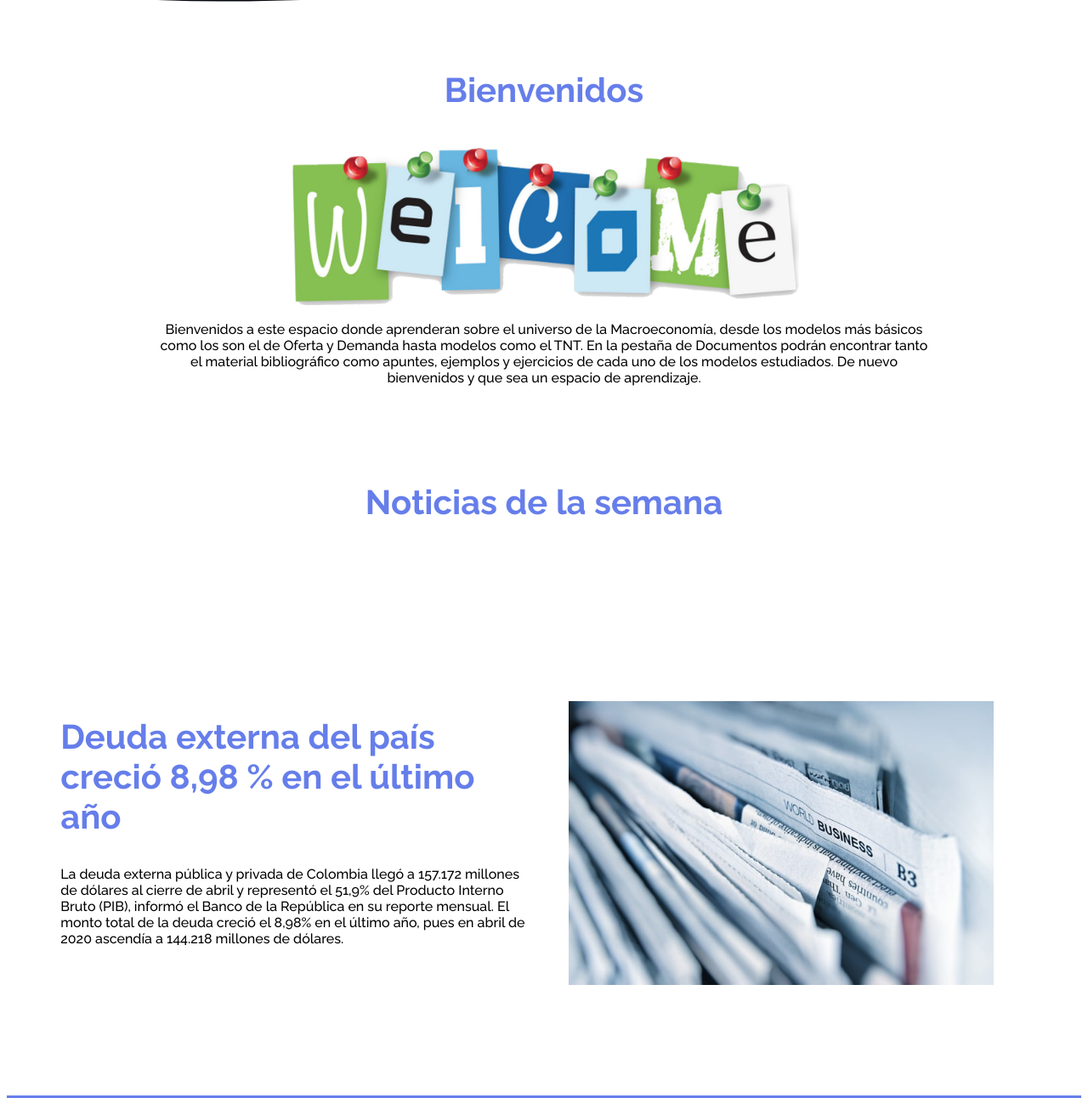
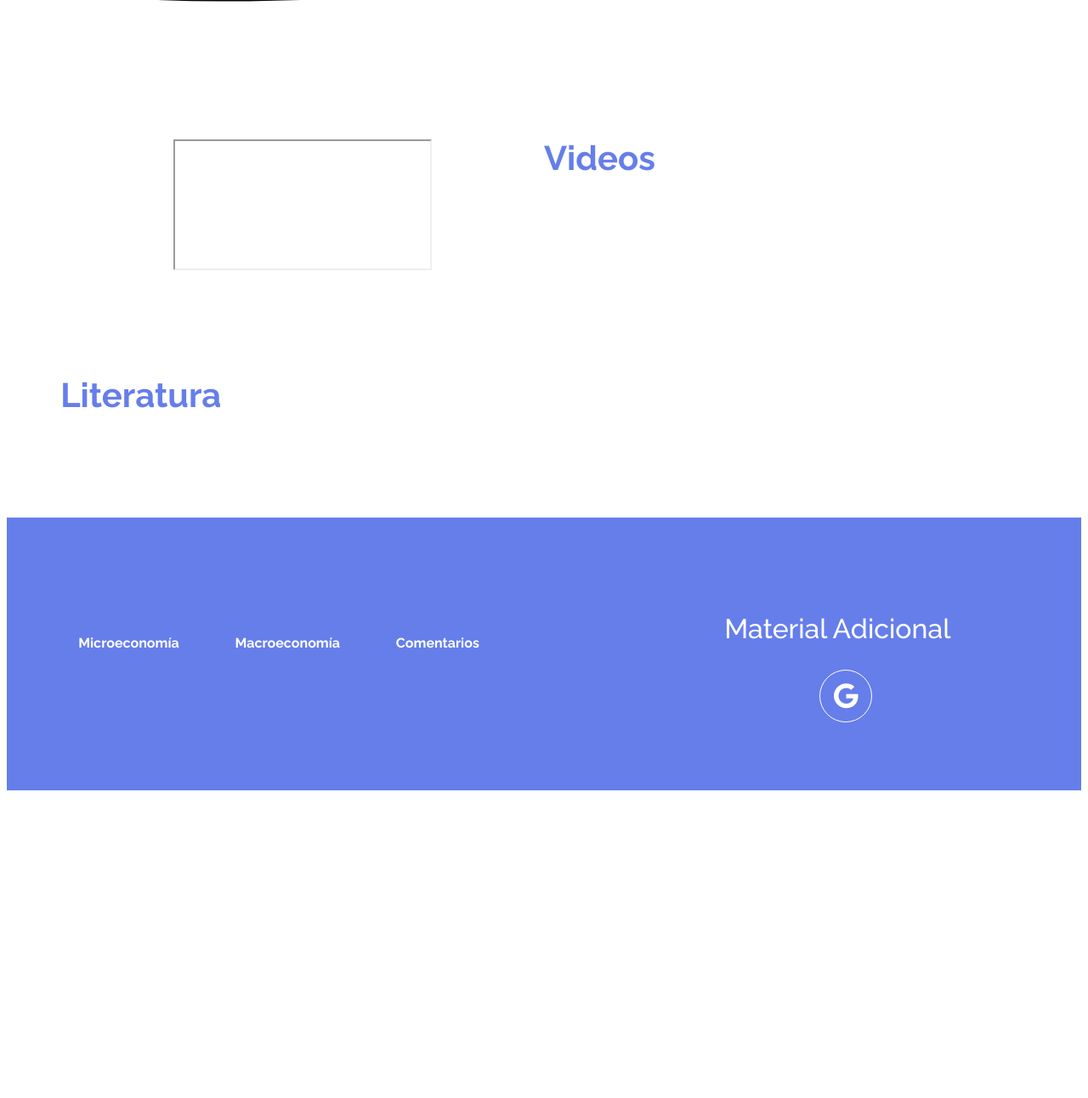
Before and after one commit to EconomiaParaTodos/Liter_Macro, a plain HTML site: page index.html in a window 1280 px wide. Shown: the part 759-2051 px from the top of the page at 85% size. After the commit the page ends 1697 px from the top, so only its background shows below. Drawn offline with Linux system fonts and the light colour scheme.

Commit message:
Update index.html

```diff
--- a/index.html
+++ b/index.html
@@ -36,24 +36,19 @@ ANOTACIONES DE MACRO
     </header>
 
     <main>
-        <section class="welcome container">
-            <h2 class="subtitle"> Bienvenidos</h2>
-            <img src="welcome.png" class="welcome__picture">
-            <p class="welcome__copy">Bienvenidos a este espacio donde aprenderan sobre el universo de la Macroeconomía, desde los modelos más básicos como los son el de Oferta y Demanda hasta modelos como el TNT. En la pestaña de Documentos podrán encontrar tanto el material bibliográfico como apuntes, ejemplos y ejercicios de cada uno de los modelos estudiados. De nuevo bienvenidos y que sea un espacio de aprendizaje.</p>
-        </section>
-        <section class="welcome container">
-            <h2 class="subtitle"> Noticias de la semana</h2>
-        </section>
-        <section class="news container">
-            <div class="news__text">
-                <h2 class="subtitle">Deuda externa del país creció 8,98 % en el último año</h2>
-                <p class="news__paragraph"> La deuda externa pública y privada de Colombia llegó a 157.172 millones de dólares al cierre de abril y representó el 51,9% del Producto Interno Bruto (PIB), informó el Banco de la República en su reporte mensual. El monto total de la deuda creció el 8,98% en el último año, pues en abril de 2020 ascendía a 144.218 millones de dólares.</p>
+        <section class="activity container">
+            <div class="activity__text">
+                <h2 class="subtitle"></h2>
+                <center>
+                    <iframe src=""></iframe>
+                </center>
             </div>
-            <figure class="news__image">
-                <img src="news.jpg" class="news__picture">
+            <div class="activity__text">
+                <h2 class="subtitle">Videos</h2>
+            </div>
 
-            </figure>
-
+            <div class="activity__text">
+                <h2 class="subtitle">Literatura</h2>
         </section>
     </main>
 
```
